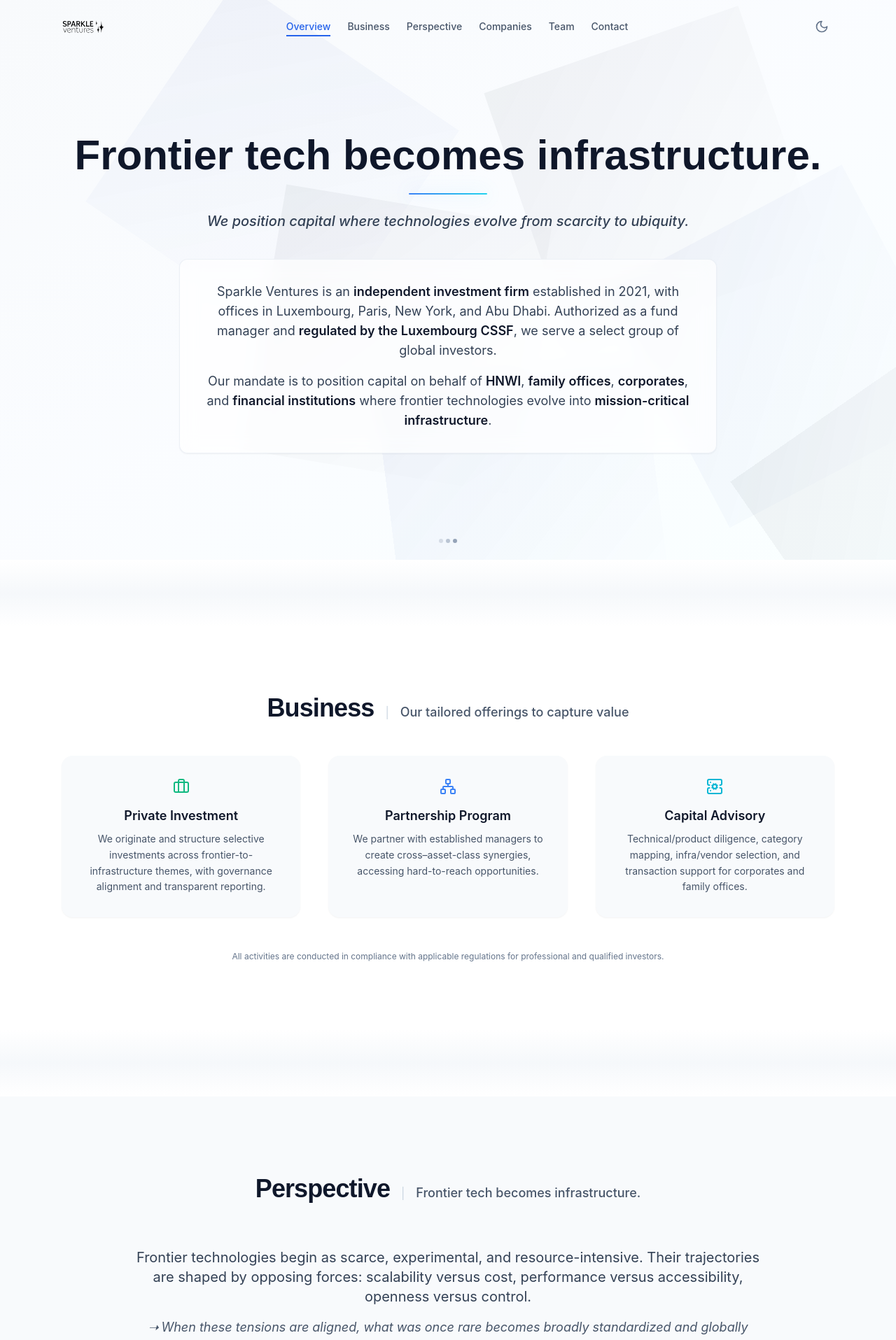
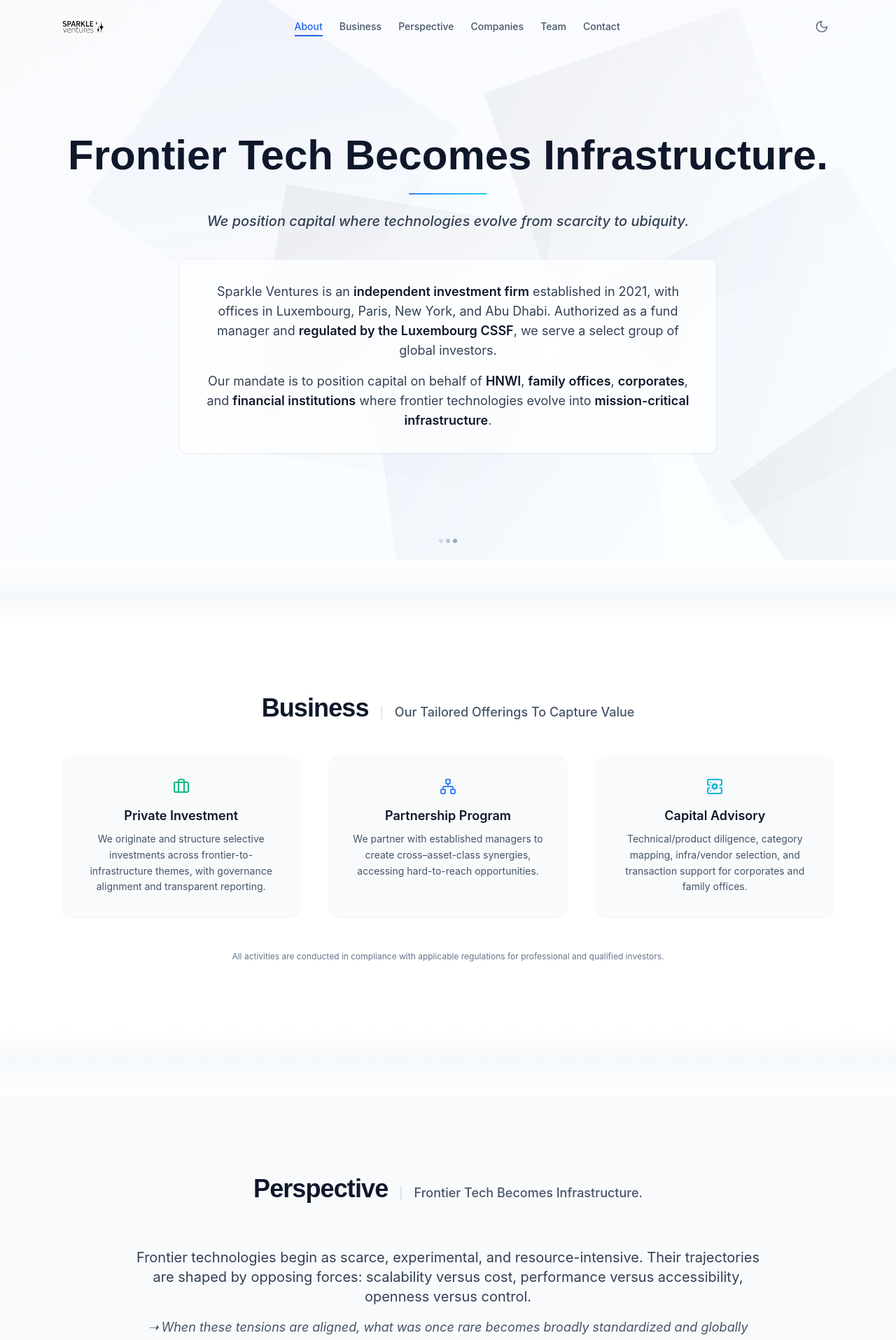
Before and after one commit to thsvc/sparkle-static, a React (Vite) app: page / in a window 1280 px wide. Shown: the top 1915 px of the page at 70% size. Built offline with nearby package versions, Linux system fonts and the light colour scheme.

Commit message:
Update App.jsx

```diff
--- a/src/App.jsx
+++ b/src/App.jsx
@@ -329,7 +329,7 @@ const PerspectiveSection = () => {
         {/* En-tête de section */}
         <SectionHeader
           title="Perspective"
-          subtitle="Frontier tech becomes infrastructure."
+          subtitle="Frontier Tech Becomes Infrastructure."
         />
 
         {/* Schéma Manifold (sans titre) */}
@@ -887,7 +887,7 @@ const BusinessCardIntro = () => {
 const HeroSection = () => {
   return (
     <section
-      id="overview"
+      id="about"
       className="relative min-h-screen flex items-center justify-center"
     >
       {/* Animated background */}
@@ -920,7 +920,7 @@ const HeroSection = () => {
           transition={{ duration: 0.8, ease: "easeOut" }}
           className="text-3xl md:text-5xl lg:text-6xl font-bold font-grotesk mb-6 text-slate-900 dark:text-white leading-tight"
         >
-          Frontier tech becomes infrastructure.
+          Frontier Tech Becomes Infrastructure.
         </motion.h1>
 
         {/* Trait horizontal animé + glow */}
@@ -994,7 +994,7 @@ const BusinessSection = () => {
         {/* Section header with pipe */}
         <SectionHeader
           title="Business"
-          subtitle="Our tailored offerings to capture value"
+          subtitle="Our Tailored Offerings To Capture Value"
         />
 
         {/* Grid des cartes */}
@@ -1121,7 +1121,7 @@ const CompaniesSection = () => {
       <div className="mb-10">
         <SectionHeader
           title="Companies"
-          subtitle="20+ teams shaping tomorrow’s infrastructure"
+          subtitle="20+ Teams Shaping Tomorrow’s Infrastructure"
         />
       </div>
 
@@ -1157,7 +1157,7 @@ const CompaniesSection = () => {
       </div>
 
       <p className="mt-10 text-center text-xs text-slate-500">
-        +20 founding teams transforming frontier technologies into global infrastructure.
+        Selected multistage portfolio overview.
       </p>
     </Section>
   );
@@ -1725,12 +1725,12 @@ const FounderForm = ({ isOpen, onClose }) => {
 
 // --- MAIN PAGE COMPONENT ---
 export default function SparkleVenturesPage() {
-  const [activeSection, setActiveSection] = useState('overview');
+  const [activeSection, setActiveSection] = useState('about');
   const [showInvestorForm, setShowInvestorForm] = useState(false);
   const [showFounderForm, setShowFounderForm] = useState(false);
 
   const sections = [
-  { id: 'overview',    label: 'Overview' },
+  { id: 'about',    label: 'About' },
   { id: 'business',    label: 'Business' },     // ex-Capabilities
   { id: 'perspective', label: 'Perspective' },
   { id: 'companies',   label: 'Companies' },    // ex-Universe
```
